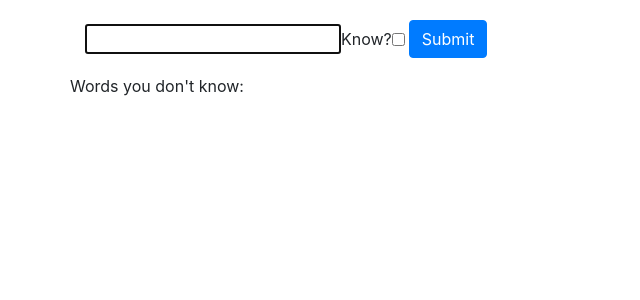
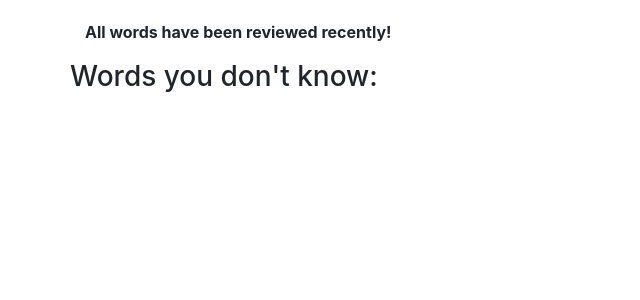
Before and after one commit to whberard/lingvilo, a Django app: page /portuguese/vocabulary/ in a window 1280 px wide. Shown: the top 300 px of the page, without its empty margins (0-640 px from the left). Run offline with Django 3.2, Linux system fonts and the light colour scheme; data that the repository does not hold is empty; parts of the project's set-up code (start-up, migrations or seed data) failed here and were passed over; some libraries are stand-ins or nearby versions.

Commit message:
Fix some formatting. Only show the edit form if there's a word to review.

```diff
--- a/templates/vocabulary.html
+++ b/templates/vocabulary.html
@@ -11,6 +11,7 @@
     {% endif %}
 	<div class="row">
     <div class="col-md-6" >
+        {% if word_to_edit %}
         <form class="form-inline" action="" method="post">
             <input type="hidden" name="word_id" value="{{ word_to_edit.id }}">
             <label>{{ word_to_edit }}</label>
@@ -19,21 +20,26 @@
             {% csrf_token %}
             <button type="submit" class="btn btn-primary">Submit</button>
         </form>
+        {% else %}
+        <p><b>All words have been reviewed recently!</b></p>
+        {% endif %}
     </div>
     </div>
     {% if known_words %}
     <div class="row">
-        Words you know:
+        <h3>Words you know: </h3>
         <p>
         {% for w in known_words %}{{ w.word }}, {% endfor %}
         </p>
     </div>
     {% endif %}
     <div class="row">
-        Words you don't know:
+        <h3>Words you don't know:</h3>
+        <p>
             {% for w in unknown_words %}
             {{ w.word }},
             {% endfor %}
+        </p>
     </div>
 </div>
 </body>
```
